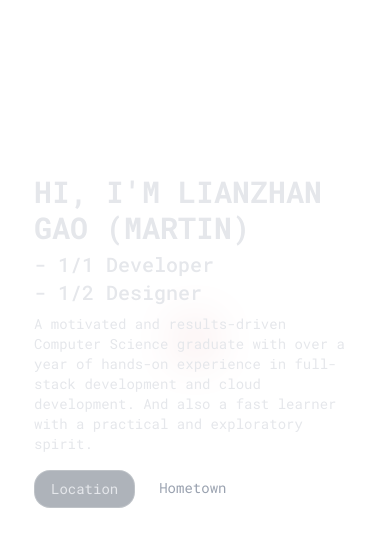
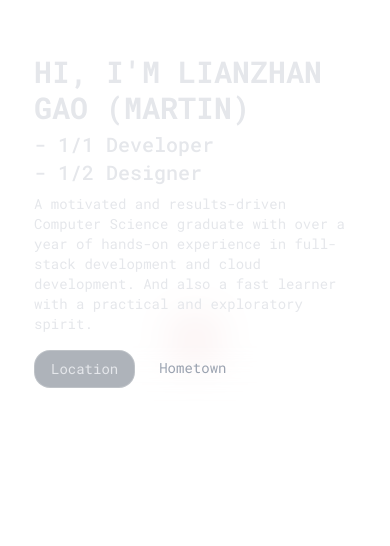
Before and after one commit to Martin-Lianzhan-Gao/Portfolio_3d, a Next.js app: page / in a window 390 px wide. Shown: the part 318-864 px from the top of the page. Built offline with nearby package versions, Linux system fonts and the light colour scheme; no server answers.

Commit message:
Feat(intro): adjust layout of information card

```diff
--- a/src/components/intro.tsx
+++ b/src/components/intro.tsx
@@ -82,7 +82,7 @@ const Intro = () => {
             <div className="absolute top-0 bottom-0 left-0 right-0 w-full h-auto flex flex-col justify-end items-center border border-white/20 z-2 md:w-1/2 md:justify-center">
                 <AnimatePresence>
                     {!isChangingCity && <motion.div
-                        className="backdrop-blur-xl border bg-black-800/30 border-white/20 rounded-3xl p-4 ml-4 mr-4  h-auto w-auto md:ml-10 md:mr-10 md:max-w-[728px] md:mb-0"
+                        className="backdrop-blur-xl border bg-black-800/30 border-white/20 rounded-3xl p-4 ml-4 mr-4  h-auto w-auto mb-30 md:ml-10 md:mr-10 md:max-w-[728px] md:mb-0"
                         variants={containerVariants}
                         initial="initial"
                         animate="animate"
```
